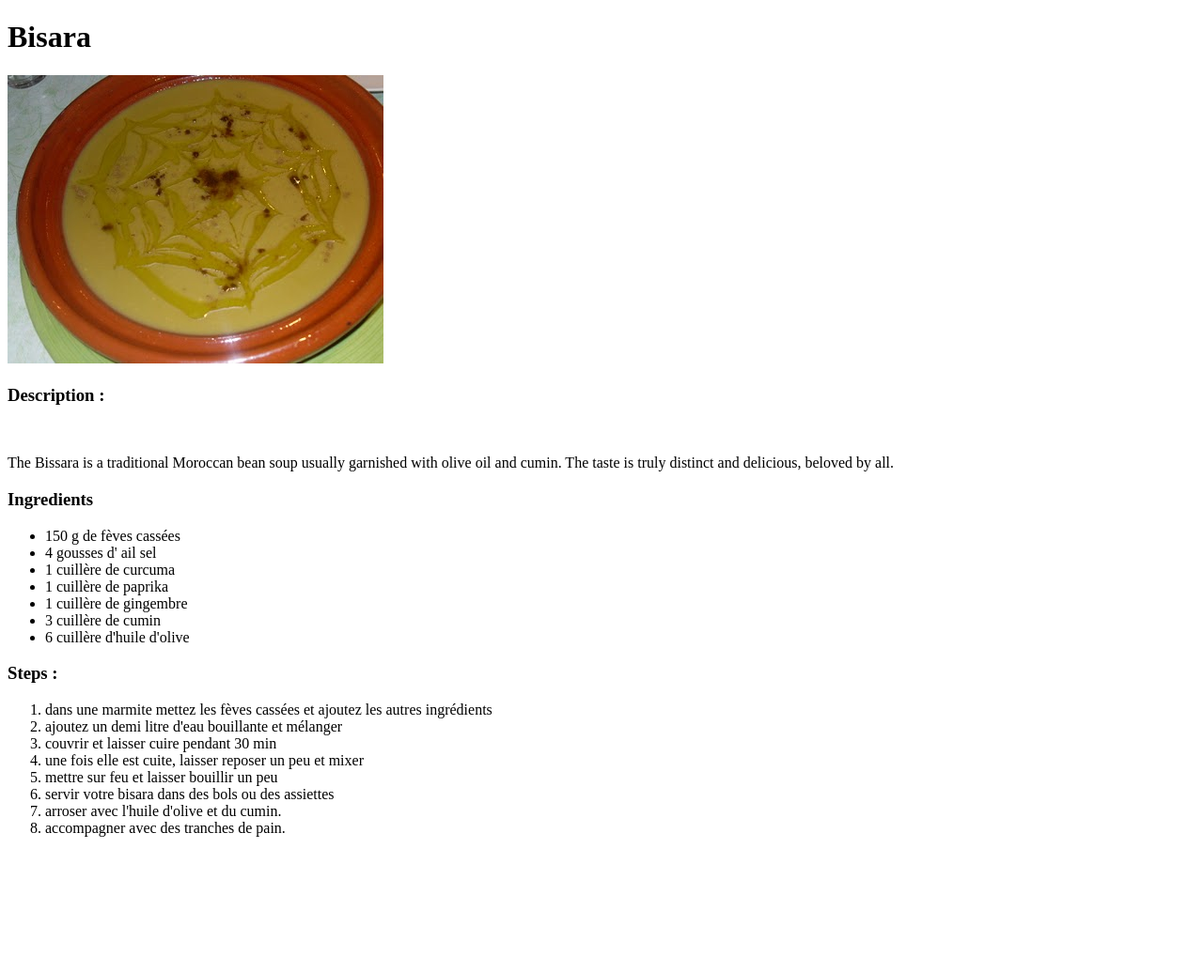
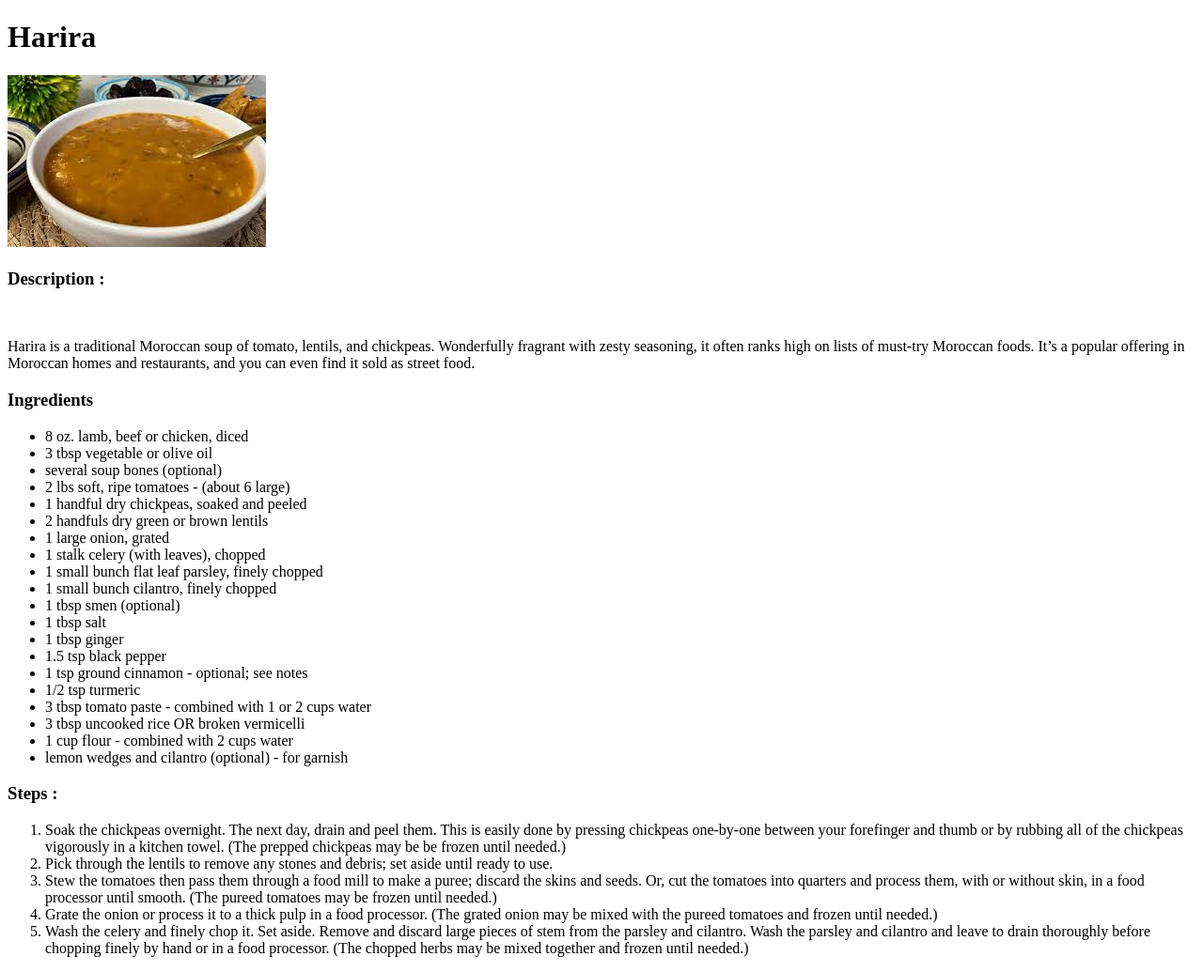
Before and after one commit to Blurr327/odin-recipes, a plain HTML site: page recipes/harira.html in a window 1280 px wide. Shown: the whole page at 94% size. Before the commit the page ends 907 px from the top, so only its background shows below. Drawn offline with Linux system fonts and the light colour scheme.

```diff
--- a/recipes/harira.html
+++ b/recipes/harira.html
@@ -3,37 +3,47 @@
 <head>
     <meta charset="UTF-8">
     <meta name="viewport" content="width=device-width, initial-scale=1.0">
-    <title>Bisara</title>
+    <title>Harira</title>
 </head>
 <body>
-    <h1>Bisara</h1>
-    <img src="Bissara.jpg" alt="Image of the traditional Moroccan Bisara."><br>
+    <h1>Harira</h1>
+    <img src="Harira.jpeg" alt="Image of the traditional Moroccan Harira."><br>
     <h3>Description : </h3><br>
-    <p>The Bissara is a traditional Moroccan bean soup usually garnished with
-        olive oil and cumin. The taste is truly distinct and delicious, beloved by all.
+    <p>
+        Harira is a traditional Moroccan soup of tomato, lentils, and chickpeas. Wonderfully fragrant with zesty seasoning,
+         it often ranks high on lists of must-try Moroccan foods. It’s a popular offering in Moroccan homes and
+         restaurants, and you can even find it sold as street food.
     </p>
     <h3>Ingredients</h3>
     <ul>
-        <li>150 g de fèves cassées</li>
-        <li>4 gousses d' ail
-        sel</li>
-        <li>1 cuillère de curcuma</li>
-        <li>1 cuillère de paprika</li>
-        <li>1 cuillère de gingembre</li>
-        <li>3 cuillère de cumin</li>
-        <li>6 cuillère d'huile d'olive</li>
+        <li>8 oz. lamb, beef or chicken, diced</li>
+        <li>3 tbsp vegetable or olive oil</li>
+        <li>several soup bones (optional)</li>
+        <li>2 lbs soft, ripe tomatoes - (about 6 large)</li>
+        <li>1 handful dry chickpeas, soaked and peeled</li>
+        <li>2 handfuls dry green or brown lentils</li>
+        <li>1 large onion, grated</li>
+        <li>1 stalk celery (with leaves), chopped</li>
+        <li>1 small bunch flat leaf parsley, finely chopped</li>
+        <li>1 small bunch cilantro, finely chopped</li>
+        <li>1 tbsp smen (optional)</li>
+        <li>1 tbsp salt</li>
+        <li>1 tbsp ginger</li>
+        <li>1.5 tsp black pepper</li>
+        <li>1 tsp ground cinnamon - optional; see notes</li>
+        <li>1/2 tsp turmeric</li>
+        <li>3 tbsp tomato paste - combined with 1 or 2 cups water</li>
+        <li>3 tbsp uncooked rice OR broken vermicelli</li>
+        <li>1 cup flour - combined with 2 cups water</li>
+        <li>lemon wedges and cilantro (optional) - for garnish</li>
     </ul>
     <h3>Steps : </h3>
-
     <ol>
-        <li>dans une marmite mettez les fèves cassées et ajoutez les autres ingrédients</li>
-        <li>ajoutez un demi litre d'eau bouillante et mélanger</li>
-        <li>couvrir et laisser cuire pendant 30 min</li>
-        <li>une fois elle est cuite, laisser reposer un peu et mixer</li>
-        <li>mettre sur feu et laisser bouillir un peu</li>
-        <li>servir votre bisara dans des bols ou des assiettes</li>
-        <li>arroser avec l'huile d'olive et du cumin.</li>
-        <li>accompagner avec des tranches de pain.</li>
+        <li>Soak the chickpeas overnight. The next day, drain and peel them. This is easily done by pressing chickpeas one-by-one between your forefinger and thumb or by rubbing all of the chickpeas vigorously in a kitchen towel. (The prepped chickpeas may be be frozen until needed.)</li>
+        <li>Pick through the lentils to remove any stones and debris; set aside until ready to use.</li>
+<li>Stew the tomatoes then pass them through a food mill to make a puree; discard the skins and seeds. Or, cut the tomatoes into quarters and process them, with or without skin, in a food processor until smooth. (The pureed tomatoes may be frozen until needed.)</li>
+<li>Grate the onion or process it to a thick pulp in a food processor. (The grated onion may be mixed with the pureed tomatoes and frozen until needed.)</li>
+<li>Wash the celery and finely chop it. Set aside. Remove and discard large pieces of stem from the parsley and cilantro. Wash the parsley and cilantro and leave to drain thoroughly before chopping finely by hand or in a food processor. (The chopped herbs may be mixed together and frozen until needed.)</li>
     </ol>
 
 </body>
```
Also changed, not shown: recipes/bastila.html (+33 -31 lines).
